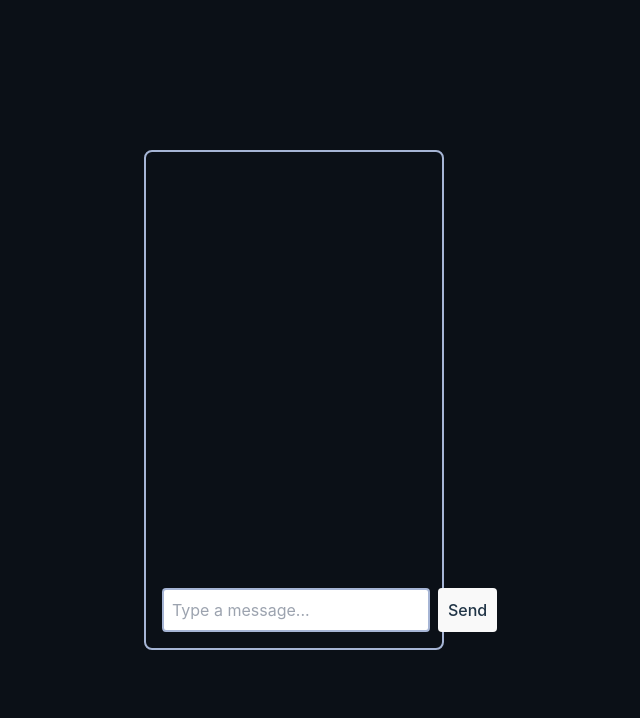
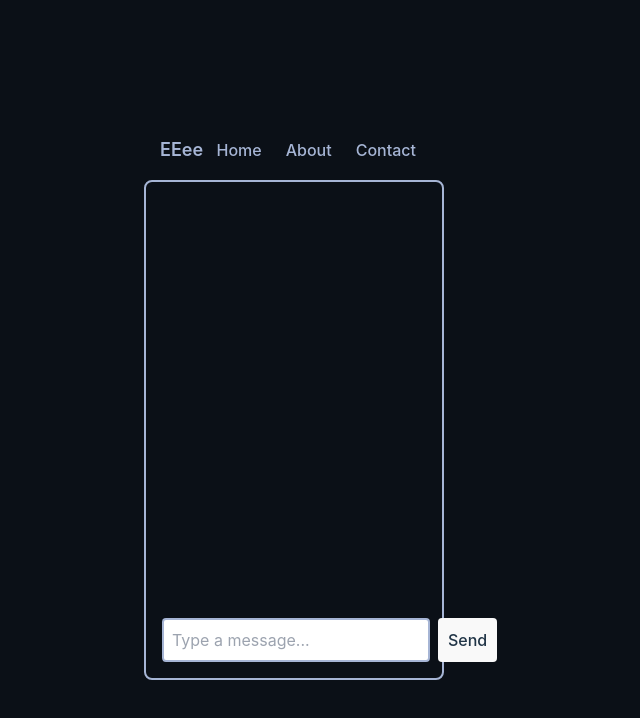
Before and after one commit to ThierryGibbons/Dollar-Board, a React (Vite) app in the folder client/: page / in a window 1280 px wide. Shown: the top 718 px of the page, without its empty margins (346-986 px from the left). Built offline with nearby package versions, Linux system fonts and the light colour scheme.

Commit message:
initial commit

```diff
--- a/client/package.json
+++ b/client/package.json
@@ -11,7 +11,8 @@
   },
   "dependencies": {
     "react": "^18.2.0",
-    "react-dom": "^18.2.0"
+    "react-dom": "^18.2.0",
+    "react-router-dom": "^6.22.1"
   },
   "devDependencies": {
     "@types/react": "^18.2.55",
--- a/client/src/App.tsx
+++ b/client/src/App.tsx
@@ -1,6 +1,11 @@
 import React, { useState, useEffect } from "react";
+import { Routes, Route } from "react-router-dom";
 import "./App.css";
-import Chatbox from "./components/Chatbox";
+import Navbar from "./components/Navbar";
+
+// Pages
+import HomePage from "./pages/index";
+import AboutPage from "./pages/about";
 
 function App() {
   const [data, setData] = useState([{}]);
@@ -8,7 +13,11 @@ function App() {
   return (
     <div>
       <div className="App">
-        <Chatbox />
+        <Navbar />
+        <Routes>
+          <Route path="/" element={<HomePage />} />
+          <Route path="/about" element={<AboutPage />} />
+        </Routes>
       </div>
     </div>
   );
--- /dev/null
+++ b/client/src/components/Navbar.tsx
@@ -0,0 +1,38 @@
+// src/components/Navbar.tsx
+
+import React from "react";
+import { Link } from "react-router-dom";
+
+const Navbar: React.FC = () => {
+  return (
+    <nav className="p-4">
+      <div className="container mx-auto flex justify-between items-center">
+        <a href="#" className="text-primary text-lg font-semibold">
+          EEee
+        </a>
+        <div>
+          <a
+            href="/"
+            className="px-3 py-2 rounded text-primary hover:text-secondary"
+          >
+            Home
+          </a>
+          <a
+            href="/about"
+            className="px-3 py-2 rounded text-primary hover:text-secondary"
+          >
+            About
+          </a>
+          <a
+            href="/contact"
+            className="px-3 py-2 rounded text-primary hover:text-secondary"
+          >
+            Contact
+          </a>
+        </div>
+      </div>
+    </nav>
+  );
+};
+
+export default Navbar;
--- a/client/src/main.tsx
+++ b/client/src/main.tsx
@@ -1,10 +1,13 @@
-import React from 'react'
-import ReactDOM from 'react-dom/client'
-import App from './App.tsx'
-import './index.css'
+import React from "react";
+import ReactDOM from "react-dom/client";
+import App from "./App.tsx";
+import "./index.css";
+import { BrowserRouter } from "react-router-dom";
 
-ReactDOM.createRoot(document.getElementById('root')!).render(
+ReactDOM.createRoot(document.getElementById("root")!).render(
   <React.StrictMode>
-    <App />
-  </React.StrictMode>,
-)
+    <BrowserRouter>
+      <App />
+    </BrowserRouter>
+  </React.StrictMode>
+);
--- /dev/null
+++ b/client/src/pages/about.tsx
@@ -0,0 +1,11 @@
+import React from "react";
+
+const AboutPage = () => {
+  return (
+    <div>
+      <h1>About Page</h1>
+    </div>
+  );
+};
+
+export default AboutPage;
--- /dev/null
+++ b/client/src/pages/index.tsx
@@ -0,0 +1,8 @@
+import React from "react";
+import Chatbox from "../components/Chatbox";
+
+const HomePage = () => {
+  return <Chatbox />;
+};
+
+export default HomePage;
```
Also changed, not shown: 2 other files (tests, documents, lock files or other folders).
